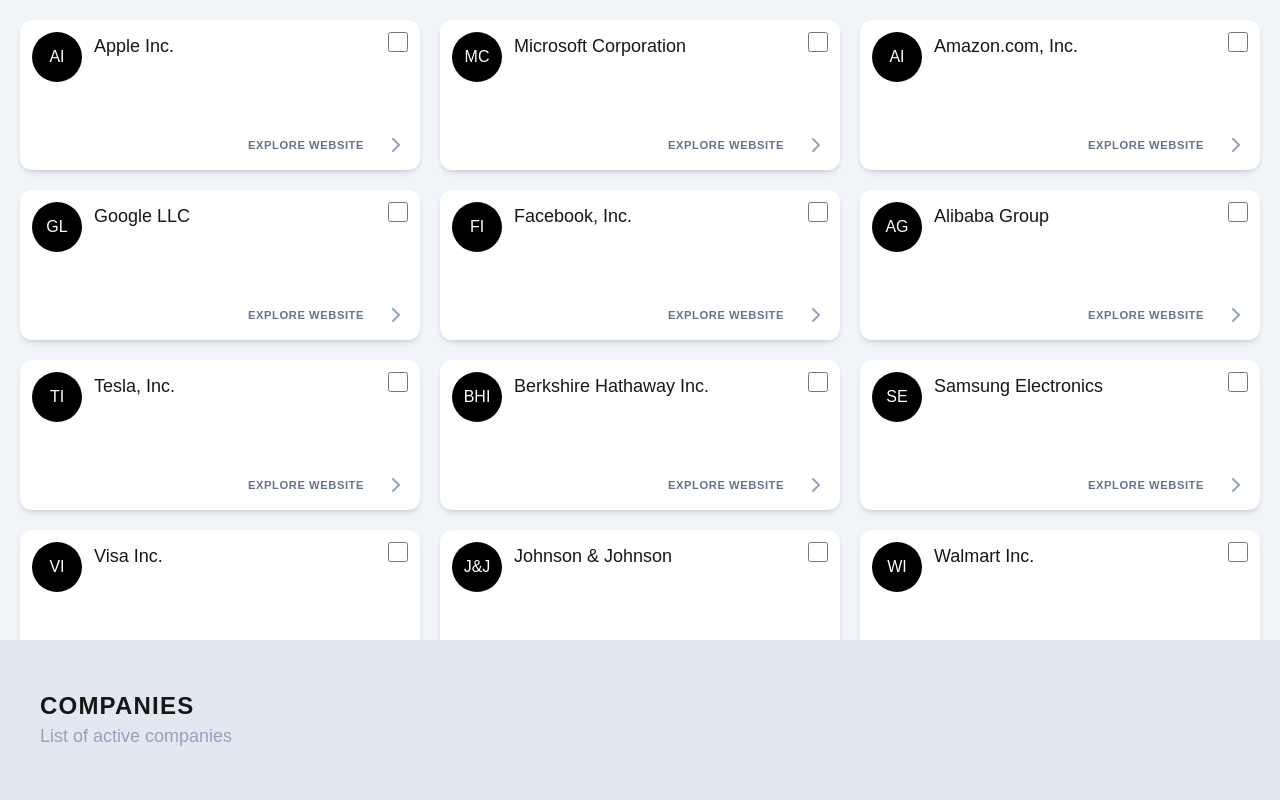
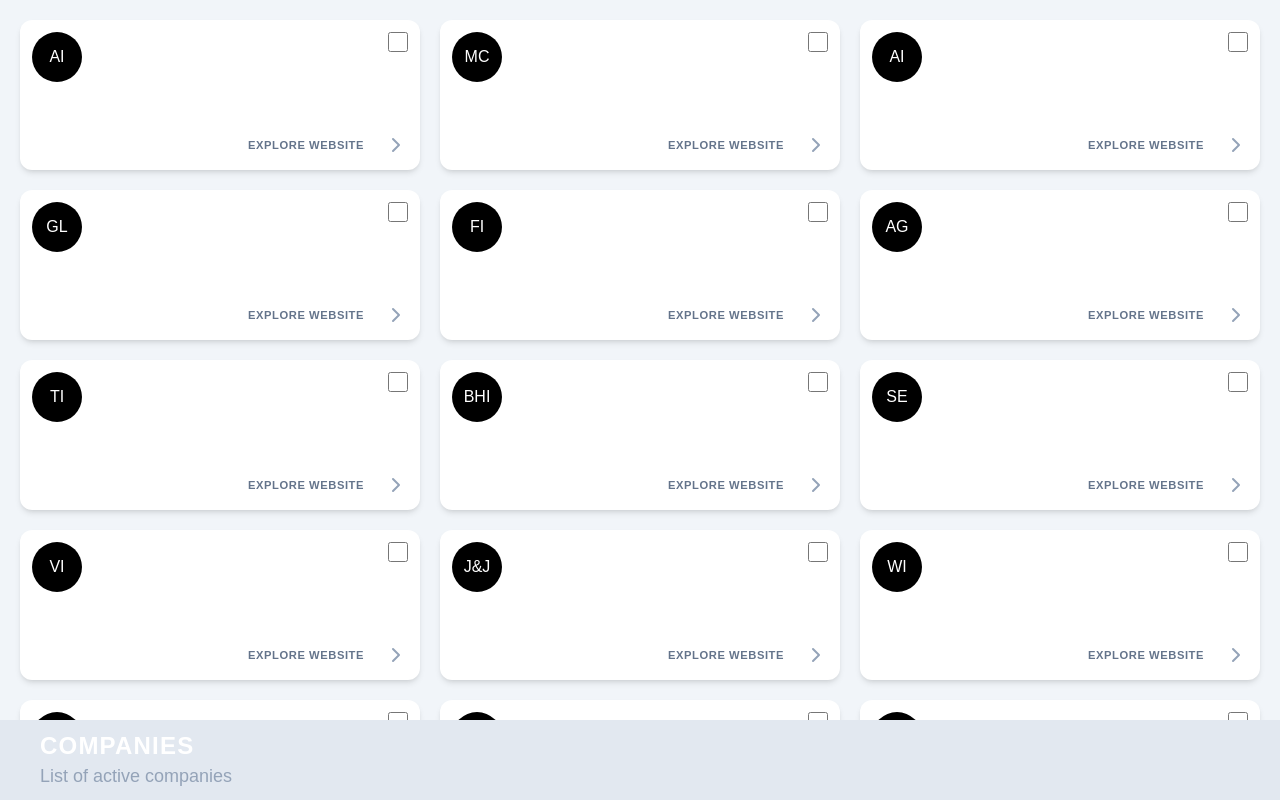
Before and after one commit to michaeljarizala/data-discovery-dashboard, a Next.js app: page / in a window 1280 px wide. Built offline with nearby package versions, Linux system fonts and the light colour scheme.

Commit message:
fix issue with company selection after implementing lazy load

```diff
--- a/components/molecules/company/dashboard.tsx
+++ b/components/molecules/company/dashboard.tsx
@@ -72,9 +72,8 @@
 
   return (
     <CompanyProvider>
-      <div>
       <div
-          className="h-[90vh] xl:h-[80vh] mx-auto overflow-y-scroll"
+        className="h-[90vh] xl:h-[90vh] mx-auto overflow-y-scroll"
       >
         <Suspense fallback={(
           <div className="flex flex-wrap gap-2 p-5">
@@ -92,7 +91,7 @@
         className="
           flex
           flex-[10vh]
-            xl:h-[20vh]
+          xl:h-[10vh]
           gap-2
           items-center
           justify-end
@@ -170,7 +169,6 @@
           </div>
         </div>
       </Modal>
-      </div>
     </CompanyProvider>
   )
 }
--- a/components/organisms/company/companyList.tsx
+++ b/components/organisms/company/companyList.tsx
@@ -10,7 +10,6 @@
 import React, {
   useCallback,
   useEffect,
-  useReducer,
   useRef,
 } from "react"
 import Card from "@/components/atoms/card"
@@ -19,10 +18,6 @@
 import { Company } from "@/components/utils/interfaces/companyInterface"
 import { ICompanyContextValue } from "@/components/utils/contexts/companyContext"
 import CheckBox from "@/components/atoms/input/checkbox"
-import {
-  companyReducer,
-  initState
-} from "@/components/utils/contexts/companyContext"
 
 
 {/*
@@ -54,9 +49,6 @@
 
   // setting up the list ref for infinite scrolling
   const listRef = useRef<HTMLDivElement>(null)
-
-  // setting up of the reducer hook
-  const [companyState = state, companyDispatch = dispatch] = useReducer(companyReducer, initState)
 
   {/*
     Helper function for fetching companies
@@ -104,12 +96,12 @@
   */}
   const handleCheckSelect = (e:React.ChangeEvent<HTMLInputElement>, item:Company) => {
     if (!isSelectedCard(item)) {
-      companyDispatch({
+      dispatch({
         type: 'SELECT_COMPANIES',
         payload: item,
       })
     } else {
-      companyDispatch({
+      dispatch({
         type: 'DESELECT_COMPANIES',
         payload: item,
       })
@@ -132,7 +124,7 @@
     setTimeout(() => {
       loadCompanies(1, fetchSignal)
       .then((data) => {
-        companyDispatch({ type: "LOAD_COMPANIES", payload: data })
+        dispatch({ type: "LOAD_COMPANIES", payload: data })
         // setLoading(false)
       })
     }, 2000)
@@ -140,7 +132,7 @@
     return () => {
       fetchController.abort()
     }
-  }, [companyDispatch])
+  }, [dispatch])
 
   // helper function for handling inifinte scrolling
   const handleScroll = () => {
@@ -158,8 +150,8 @@
         const pageStep = 1
         loadCompanies(nextPage)
         .then((res) => {
-          companyDispatch({ type: "NEXT_PAGE", payload: pageStep })
-          companyDispatch({ type: "APPEND_COMPANIES", payload: res })
+          dispatch({ type: "NEXT_PAGE", payload: pageStep })
+          dispatch({ type: "APPEND_COMPANIES", payload: res })
         })
       }
     }
@@ -177,8 +169,8 @@
       `}
       onScroll={handleScroll}
     >
-      {companyState.companies && companyState.companies.length > 0 ?
-        companyState.companies.map((item: Company): React.JSX.Element => (
+      {state.companies && state.companies.length > 0 ?
+        state.companies.map((item: Company): React.JSX.Element => (
           <Card key={item.id}
             className={`
               !flex-[100%]
--- a/styles/globals.css
+++ b/styles/globals.css
@@ -4,12 +4,12 @@
 
 :root {
   --background: #ffffff;
-  --foreground: #171717;
+  --foreground: #ffffff;
 }
 
 @media (prefers-color-scheme: dark) {
   :root {
-    --background: #0a0a0a;
+    --background: #ededed;
     --foreground: #ededed;
   }
 }
```
Lines whose indentation alone changed are shown as unchanged.
